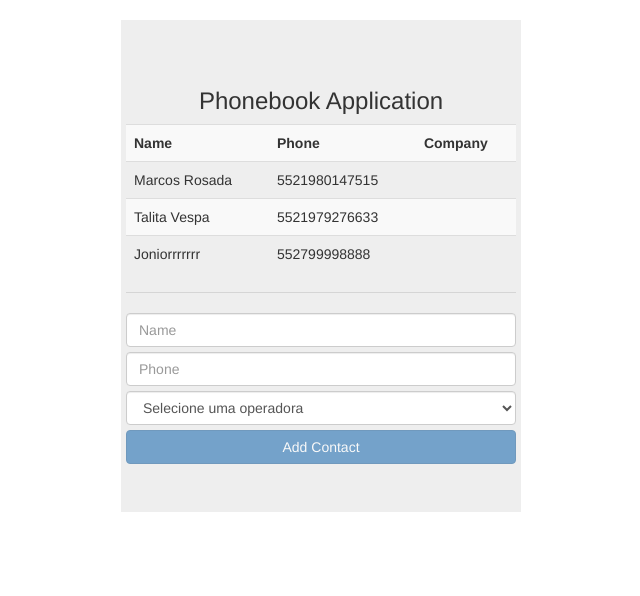
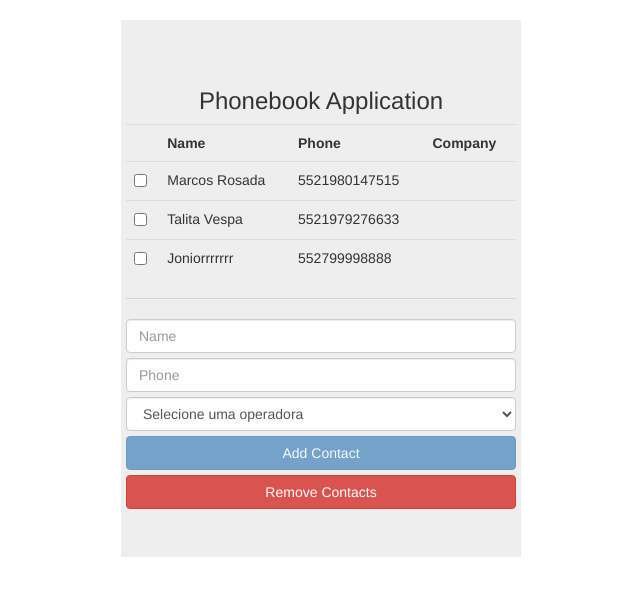
Before and after one commit to marcosrosada/AngularJS-Phonebook, a website: page index.html in a window 1280 px wide. Shown: the whole page, without its empty margins (319-959 px from the left). Drawn offline with nearby package versions, Linux system fonts and the light colour scheme.

Commit message:
Adding feature to remove Contacts

```diff
--- a/css/style.css
+++ b/css/style.css
@@ -1,4 +1,4 @@
-.jumbotron{
+.jumbotron {
 	width: 400px;
 	text-align: center;
 	margin-top: 20px;
@@ -8,12 +8,16 @@
 	padding-left: 5px;
 }
 
-.table{
+.table {
 	width: 390px;
 	margin-top: 10px;
 	text-align: left;
 }
 
-.form-control{
+.form-control {
 	margin-bottom: 5px
 }
+
+.selected {
+	background-color: #add1dd;
+}
--- a/index.html
+++ b/index.html
@@ -13,13 +13,15 @@
 	<div class="jumbotron">
 		<h3>{{title}}</h3>
 
-		<table class="table table-striped">
+		<table class="table ">
 			<tr>
+				<th></th>
 				<th>Name</th>
 				<th>Phone</th>
 				<th>Company</th>
 			</tr>
-			<tr ng-repeat="contact in listContacts">
+			<tr ng-repeat="contact in listContacts" ng-class="{ selected: contact.selected }">
+				<td><input type="checkbox" ng-model="contact.selected"></td>
 				<td>{{contact.name}}</td>
 				<td>{{contact.number}}</td>
 				<td>{{contact.company.name}}</td>
@@ -34,6 +36,7 @@
 			<option value="">Selecione uma operadora</option>
 		</select>
 		<button class="btn btn-primary btn-block" ng-click="addContact(contact)" ng-disabled="!contact.name || !contact.number">Add Contact</button>
+		<button class="btn btn-danger btn-block" ng-click="removeContacts(listContacts)" ng-disabled="isSelected(listContacts)">Remove Contacts</button>
 		{{contact}}
 	</div>
 
--- a/js/main.js
+++ b/js/main.js
@@ -22,4 +22,16 @@ app.controller("contactsCtrl", function($scope){
 		$scope.listContacts.push( angular.copy(contact));
 		delete $scope.contact;
 	};
+
+	$scope.removeContacts = function(contacts) {
+		$scope.listContacts = contacts.filter(function(contact) {
+			if (!contact.selected) return contact;
+		});
+	};
+
+	$scope.isSelected = function(contacts) {
+		return contacts.some(function (contact) {
+			return contact.selected;
+		});
+	}
 });
```
